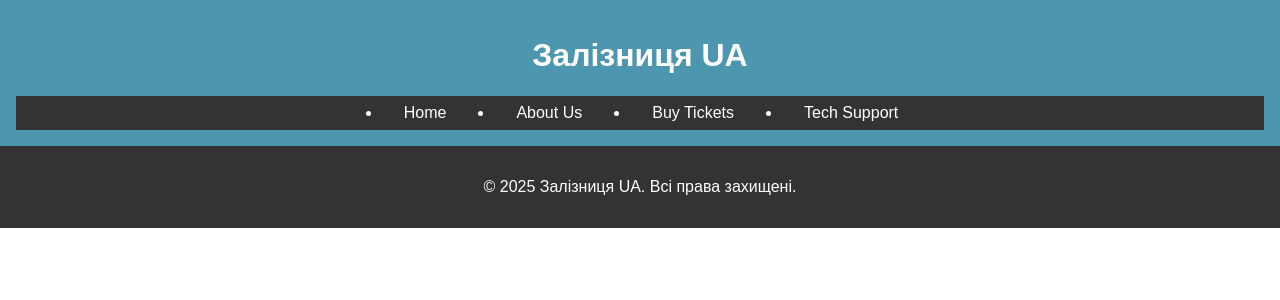
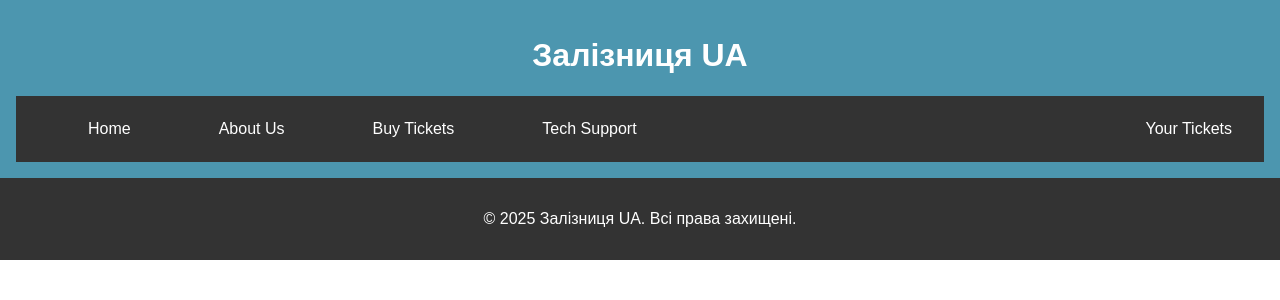
Before and after one commit to ZahariyBoris/Praktyka-3-kurs, a Vue app in the folder zaliznytsiaUA/: page /your-tickets in a window 1280 px wide. Shown: the top 300 px of the page. Built offline with nearby package versions, Linux system fonts and the light colour scheme.

Commit message:
added "Your Tickets" page

```diff
--- a/zaliznytsiaUA/src/App.vue
+++ b/zaliznytsiaUA/src/App.vue
@@ -4,10 +4,16 @@
     <header>
       <h1>Залізниця UA</h1>
       <nav>
-        <li><router-link to="/">Home</router-link></li>
-        <li><router-link to="/about">About Us</router-link></li>
-        <li><router-link to="/ticket">Buy Tickets</router-link></li>
-        <li><router-link to="/support">Tech Support</router-link></li>
+        <div class="right">
+          <ul><router-link to="/">Home</router-link></ul>
+          <ul><router-link to="/about">About Us</router-link></ul>
+          <ul><router-link to="/ticket">Buy Tickets</router-link></ul>
+          <ul><router-link to="/support">Tech Support</router-link></ul>
+        </div>
+
+        <div class="left">
+          <ul><router-link to="/your-tickets">Your Tickets</router-link></ul>
+        </div>
       </nav>
     </header>
 
@@ -51,10 +57,20 @@
 
   nav {
     display: flex;
-    justify-content: center;
-    gap: 1rem;
+    justify-content: space-between;
+    align-items: center;
     background-color: #333;
-    padding: 0.5rem 0;
+    padding: 0.5rem 1rem;
+
+    .left {
+      display: flex;
+      gap: 1rem;
+    }
+
+    .right {
+      display: flex;
+      gap: 1rem;
+    }
 
     a {
       color: white;
@@ -109,7 +125,7 @@
     padding: 1rem 0;
   }
 
-  li {
+  ul {
     text-decoration: none;
   }
 
--- /dev/null
+++ b/zaliznytsiaUA/src/components/YourTickets.vue
@@ -0,0 +1,11 @@
+<template>
+
+</template>
+
+<script>
+
+</script>
+
+<style lang="scss">
+
+</style>
--- a/zaliznytsiaUA/src/router/index.js
+++ b/zaliznytsiaUA/src/router/index.js
@@ -3,6 +3,7 @@ import AboutUs from "../components/AboutUs.vue";
 import BuyTickets from "../components/BuyTickets.vue";
 import TechSupport from "../components/TechSupport.vue";
 import MainPage from "@/components/MainPage.vue";
+import YourTickets from "../components/YourTickets.vue";
 
 const routes = [
   {
@@ -25,6 +26,11 @@ const routes = [
     name: "Support",
     component: TechSupport,
   },
+  {
+    path: "/your-tickets",
+    name: "Your Tickets",
+    component: YourTickets,
+  },
 ];
 
 const router = createRouter({
```
